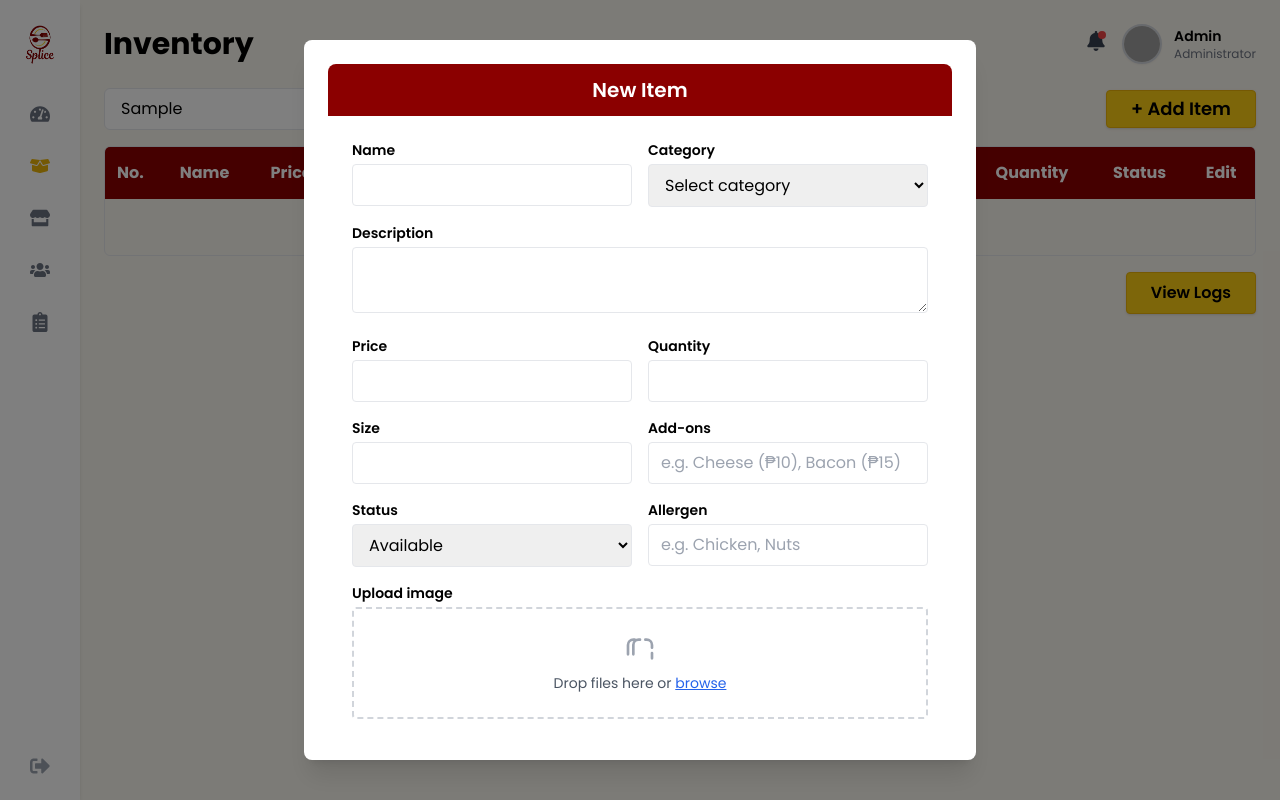
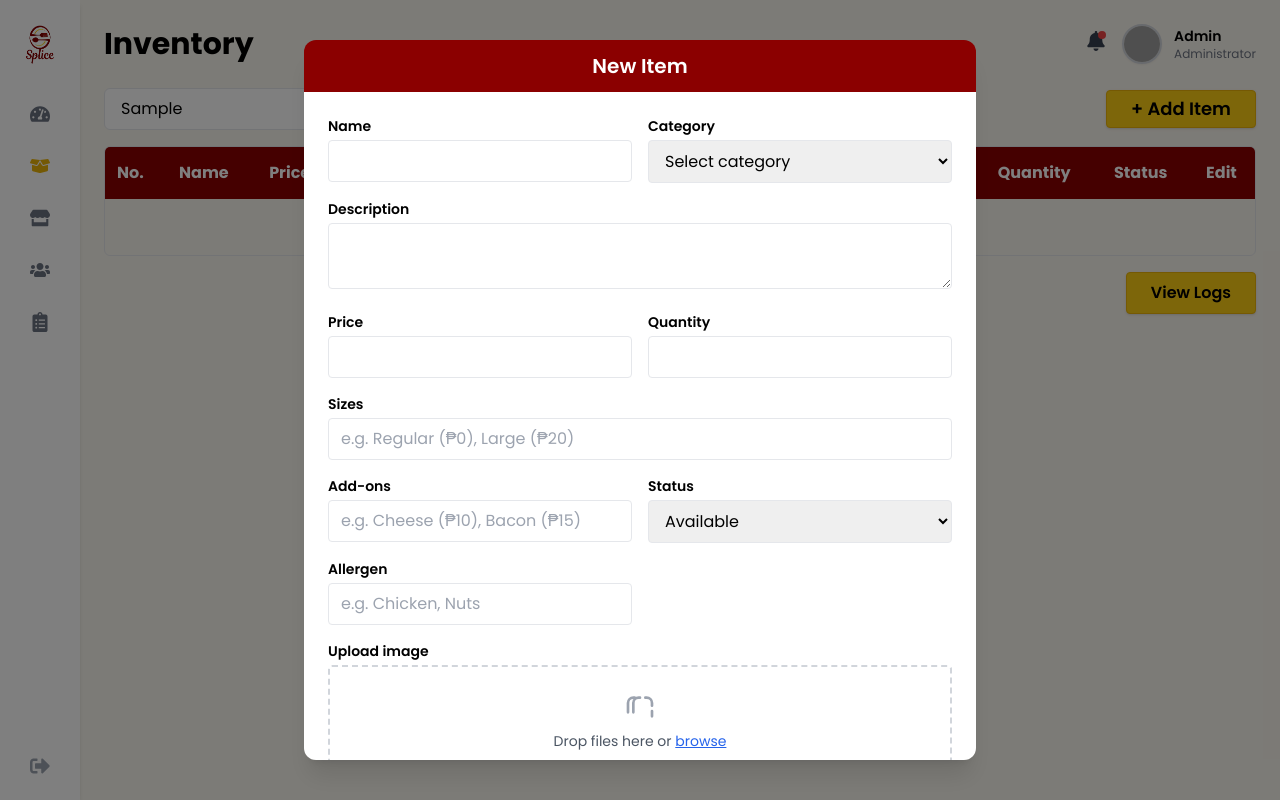
Before and after one commit to roshannlntcs/Food-and-Beverage-System, a React (Create React App) app in the folder frontend/: page /admin/inventory in a window 1280 px wide. Both pictures are taken after typing "Sample" into the empty fields and a click on the button "+ Add Item". Built offline with nearby package versions, Linux system fonts and the light colour scheme; grey boxes are pictures that could not be loaded.

Commit message:
fixed inventory table

```diff
--- a/frontend/src/components/modals/add-item-modal.jsx
+++ b/frontend/src/components/modals/add-item-modal.jsx
@@ -11,7 +11,7 @@ export default function AddItemModal({
 
   return (
     <div className="fixed inset-0 bg-black bg-opacity-50 flex items-center justify-center z-50">
-      <div className="bg-white rounded-lg shadow-xl w-full max-w-2xl max-h-[90vh] overflow-y-auto p-6 relative">
+       <div className="bg-white rounded-xl shadow-xl w-full max-w-2xl max-h-[90vh] overflow-y-auto">
         {/* Header */}
         <div className="bg-[#8B0000] text-white text-center py-3 rounded-t-lg text-xl font-semibold">
           New Item
@@ -78,16 +78,32 @@ export default function AddItemModal({
             />
           </div>
 
-          {/* Size */}
-          <div>
-            <label className="block text-sm font-semibold mb-1">Size</label>
-            <input
-              type="text"
-              className="w-full border rounded px-3 py-2"
-              value={newItem.size || ''}
-              onChange={(e) => setNewItem({ ...newItem, size: e.target.value })}
-            />
-          </div>
+          {/* Sizes */}
+            <div className="col-span-2">
+              <label className="block text-sm font-semibold mb-1">Sizes</label>
+              <input
+                type="text"
+                className="w-full border rounded px-3 py-2"
+                placeholder="e.g. Regular (₱0), Large (₱20)"
+                value={Array.isArray(newItem.sizes)
+                  ? newItem.sizes.map(s =>
+                      typeof s === 'string'
+                        ? s
+                        : `${s.label}${s.price ? ` (₱${s.price})` : ''}`
+                    ).join(', ')
+                  : ''}
+                onChange={(e) => {
+                  const parsedSizes = e.target.value.split(',').map(str => {
+                    const match = str.trim().match(/^(.+?)\s*\(₱?(\d+)\)$/);
+                    return match
+                      ? { label: match[1].trim(), price: parseFloat(match[2]) }
+                      : { label: str.trim(), price: 0 };
+                  });
+                  setNewItem({ ...newItem, sizes: parsedSizes });
+                }}
+              />
+            </div>
+
 
           {/* Add-ons */}
           <div>
--- a/frontend/src/components/modals/edit-item-modal.jsx
+++ b/frontend/src/components/modals/edit-item-modal.jsx
@@ -3,9 +3,11 @@ import React from 'react';
 export default function EditItemModal({
   newItem,
   setNewItem,
+  uniqueCategories,
   onClose,
   onSave
 }) {
+
   const [imagePreview, setImagePreview] = React.useState(null);
 
   return (
@@ -31,20 +33,17 @@ export default function EditItemModal({
           </div>
 
           {/* Category */}
-          <div>
-            <label className="block text-sm font-semibold mb-1">Category</label>
           <select
                 className="w-full border rounded px-3 py-2"
                 value={newItem.category}
                 onChange={(e) => setNewItem({ ...newItem, category: e.target.value })}
               >
                 <option value="">Select category</option>
-              <option value="Soup">Soup</option>
-              <option value="Drink">Drink</option>
-              <option value="Meal">Meal</option>
-              {/* Add your categories */}
+                {uniqueCategories.map((cat, i) => (
+                  <option key={i} value={cat}>{cat}</option>
+                ))}
               </select>
-          </div>
+
 
           {/* Description */}
           <div className="col-span-2">
@@ -79,15 +78,29 @@ export default function EditItemModal({
             />
           </div>
 
-          {/* Size */}
+         {/* Sizes */}
                 <div className="col-span-2">
-  <label className="block text-sm font-semibold mb-1">Size</label>
+                  <label className="block text-sm font-semibold mb-1">Sizes</label>
                   <input
                     type="text"
                     className="w-full border rounded px-3 py-2"
-    placeholder="e.g. Regular, 1 Pc, Bowl, 500ml"
-    value={newItem.size || ''}
-    onChange={(e) => setNewItem({ ...newItem, size: e.target.value })}
+                    placeholder="e.g. Regular (₱0), Large (₱20)"
+                    value={Array.isArray(newItem.sizes)
+                      ? newItem.sizes.map(s =>
+                          typeof s === 'string'
+                            ? s
+                            : `${s.label}${s.price ? ` (₱${s.price})` : ''}`
+                        ).join(', ')
+                      : ''}
+                    onChange={(e) => {
+                      const parsedSizes = e.target.value.split(',').map(str => {
+                        const match = str.trim().match(/^(.+?)\s*\(₱?(\d+)\)$/);
+                        return match
+                          ? { label: match[1].trim(), price: parseFloat(match[2]) }
+                          : { label: str.trim(), price: 0 };
+                      });
+                      setNewItem({ ...newItem, sizes: parsedSizes });
+                    }}
                   />
                 </div>
 
@@ -185,7 +198,6 @@ export default function EditItemModal({
       </p>
     </label>
 
-    {/* ✅ Preview existing or uploaded image */}
     {(imagePreview || newItem.image) && (
       <div className="mt-4">
         <img
@@ -197,11 +209,11 @@ export default function EditItemModal({
     )}
   </div>
 </div>
+</div> {/* ✅ Close the .grid form layout here */}
 
 
-
-                 {/* Action Buttons */}
-          <div className="flex justify-end gap-3 mt-6 px-6 pb-6">
+{/* ✅ Now place the buttons OUTSIDE the grid */}
+<div className="flex justify-end gap-3 mt-6 pr-6 pb-6">
   <button
     onClick={onClose}
     className="px-6 py-2 bg-black text-white rounded-full font-semibold"
@@ -215,7 +227,7 @@ export default function EditItemModal({
     Save
   </button>
 </div>
-        </div>
+
               </div>
             </div>
         );
--- a/frontend/src/pages/pos/Inventory.js
+++ b/frontend/src/pages/pos/Inventory.js
@@ -44,8 +44,10 @@ export default function Inventory() {
   const newItemData = {
   ...newItem,
   price: parseFloat(newItem.price),
-    quantity: parseInt(newItem.quantity)
+  quantity: parseInt(newItem.quantity),
+  sizes: newItem.sizes || []
 };
+
 
   setInventory([...inventory, newItemData]);
   setLogs([
@@ -81,10 +83,20 @@ export default function Inventory() {
     status: newItem.status,
     allergens: newItem.allergens || '',
     addons: newItem.addons || [],
-    description: newItem.description || ''
+    description: newItem.description || '',
+    sizes: newItem.sizes || []
   };
 
-  // Build detailed change description
+  // ✅ Format helper for size display
+  const formatSizes = (sizes) => {
+    return sizes.map(s =>
+      typeof s === 'string'
+        ? s
+        : `${s.label}${s.price ? ` (₱${s.price})` : ''}`
+    ).join(', ');
+  };
+
+  // ✅ Compare fields
   let changes = [];
   if (oldItem.name !== updatedItem.name) {
     changes.push(`name from "${oldItem.name}" to "${updatedItem.name}"`);
@@ -111,6 +123,13 @@ export default function Inventory() {
     changes.push(`description updated`);
   }
 
+  // ✅ Sizes comparison
+  if (JSON.stringify(oldItem.sizes) !== JSON.stringify(updatedItem.sizes)) {
+    changes.push(
+      `sizes from "${formatSizes(oldItem.sizes)}" to "${formatSizes(updatedItem.sizes)}"`
+    );
+  }
+
   const detailText = changes.length > 0
     ? `Updated ${changes.join(', ')}`
     : `No changes made`;
@@ -123,19 +142,20 @@ export default function Inventory() {
     {
       datetime: new Date().toISOString().slice(0, 16).replace("T", " "),
       action: "Update",
-      admin: adminName,
-      product: updatedItem.name,
+      admin: adminName || '—',
+      product: updatedItem.name || '—',
       field: "Edited Fields",
-      stock: `${updatedItem.quantity} pcs`,
-      oldPrice: `₱${oldItem.price}`,
-      newPrice: `₱${updatedItem.price}`,
-      category: updatedItem.category,
+      stock: `${updatedItem.quantity ?? 0} pcs`,
+      oldPrice: updatedItem.price ? `₱${oldItem.price}` : '—',
+      newPrice: updatedItem.price ? `₱${updatedItem.price}` : '—',
+      category: updatedItem.category || '—',
       detail: detailText
     }
   ]);
 
   setShowEditModal(false);
 };
+
 
 
 
@@ -202,27 +222,30 @@ export default function Inventory() {
                   <th className="p-3">Name</th>
                   <th className="p-3">Price</th>
                  <th className="p-3">
+                    <div className="flex items-center gap-2">
+                      <span className="text-white font-medium">Category</span>
                       <div className="relative inline-block">
                         <select
                           value={selectedCategory}
                           onChange={(e) => setSelectedCategory(e.target.value)}
-                          className="appearance-none bg-[#8B0000] text-white pr-6 pl-2 py-1 rounded text-sm font-medium border-none"
+                          className="appearance-none bg-[#8B0000] text-white pr-6 pl-2 py-1 rounded text-sm font-medium border-none cursor-pointer"
+                          style={{ width: '24px' }}
                         >
                           <option value="">All</option>
                           {uniqueCategories.map((cat, i) => (
                             <option key={i} value={cat}>{cat}</option>
                           ))}
                         </select>
-                        {/* Arrow Icon Overlay */}
-                        <div className="absolute top-1/2 right-2 transform -translate-y-1/2 pointer-events-none">
+
+                        {/* Custom arrow icon positioned over native arrow */}
+                        <div className="pointer-events-none absolute top-1/2 right-2 transform -translate-y-1/2">
                           <svg xmlns="http://www.w3.org/2000/svg" className="w-4 h-4 text-white" fill="none" viewBox="0 0 24 24" stroke="currentColor">
                             <path strokeLinecap="round" strokeLinejoin="round" strokeWidth={2} d="M19 9l-7 7-7-7" />
                           </svg>
                         </div>
                       </div>
+                    </div>
                   </th>
-
-
                   <th className="p-3">Allergens</th>
                   <th className="p-3">Add-ons</th>
                   <th className="p-3">Description</th>
@@ -332,10 +355,12 @@ export default function Inventory() {
           <EditItemModal
             newItem={newItem}
             setNewItem={setNewItem}
+            uniqueCategories={uniqueCategories}
             onClose={() => setShowEditModal(false)}
             onSave={handleEditItem}
           />
         )}
+
 
 
       {/* Category popup Modal */}
```
Lines whose indentation alone changed are shown as unchanged.
